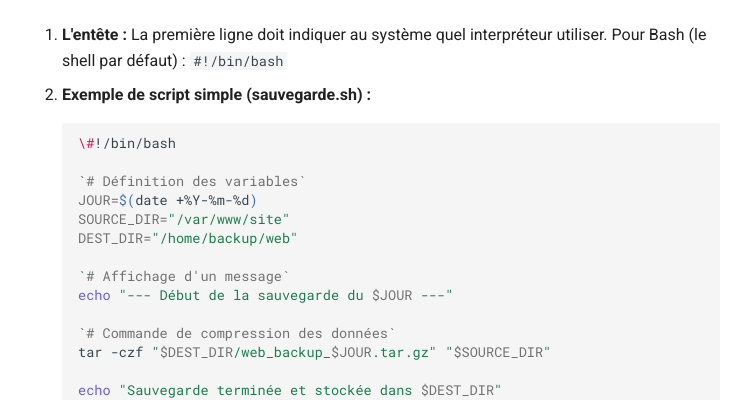
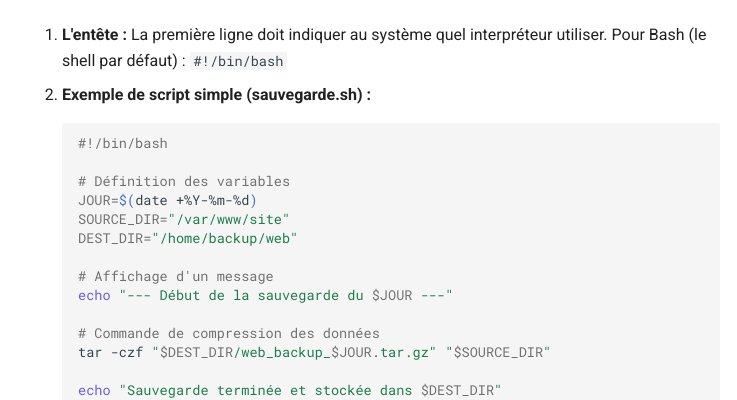
Before and after one commit to zet74prof/zet74prof.github.io, a plain HTML site: page 1A/AP/AP-1A-Bases-Linux/index.html in a window 1280 px wide. Shown: the part 4140-4540 px from the top of the page, without its empty margins (264-1001 px from the left). Drawn offline with Linux system fonts and the light colour scheme.

Commit message:
Deployed  with MkDocs version: 1.6.1

```diff
--- a/1A/AP/AP-1A-Bases-Linux/index.html
+++ b/1A/AP/AP-1A-Bases-Linux/index.html
@@ -1377,17 +1377,17 @@
 </li>
 <li>
 <p><strong>Exemple de script simple (sauvegarde.sh) :</strong></p>
-<div class="language-bash highlight"><pre><span></span><code><span id="__span-0-1"><a id="__codelineno-0-1" name="__codelineno-0-1" href="#__codelineno-0-1"></a><span class="se">\#</span>!/bin/bash
+<div class="language-bash highlight"><pre><span></span><code><span id="__span-0-1"><a id="__codelineno-0-1" name="__codelineno-0-1" href="#__codelineno-0-1"></a><span class="ch">#!/bin/bash</span>
 </span><span id="__span-0-2"><a id="__codelineno-0-2" name="__codelineno-0-2" href="#__codelineno-0-2"></a>
-</span><span id="__span-0-3"><a id="__codelineno-0-3" name="__codelineno-0-3" href="#__codelineno-0-3"></a><span class="sb">`</span><span class="c1"># Définition des variables`</span>
+</span><span id="__span-0-3"><a id="__codelineno-0-3" name="__codelineno-0-3" href="#__codelineno-0-3"></a><span class="c1"># Définition des variables</span>
 </span><span id="__span-0-4"><a id="__codelineno-0-4" name="__codelineno-0-4" href="#__codelineno-0-4"></a><span class="nv">JOUR</span><span class="o">=</span><span class="k">$(</span>date<span class="w"> </span>+%Y-%m-%d<span class="k">)</span>
 </span><span id="__span-0-5"><a id="__codelineno-0-5" name="__codelineno-0-5" href="#__codelineno-0-5"></a><span class="nv">SOURCE_DIR</span><span class="o">=</span><span class="s2">&quot;/var/www/site&quot;</span>
 </span><span id="__span-0-6"><a id="__codelineno-0-6" name="__codelineno-0-6" href="#__codelineno-0-6"></a><span class="nv">DEST_DIR</span><span class="o">=</span><span class="s2">&quot;/home/backup/web&quot;</span>
 </span><span id="__span-0-7"><a id="__codelineno-0-7" name="__codelineno-0-7" href="#__codelineno-0-7"></a>
-</span><span id="__span-0-8"><a id="__codelineno-0-8" name="__codelineno-0-8" href="#__codelineno-0-8"></a><span class="sb">`</span><span class="c1"># Affichage d&#39;un message`</span>
+</span><span id="__span-0-8"><a id="__codelineno-0-8" name="__codelineno-0-8" href="#__codelineno-0-8"></a><span class="c1"># Affichage d&#39;un message</span>
 </span><span id="__span-0-9"><a id="__codelineno-0-9" name="__codelineno-0-9" href="#__codelineno-0-9"></a><span class="nb">echo</span><span class="w"> </span><span class="s2">&quot;--- Début de la sauvegarde du </span><span class="nv">$JOUR</span><span class="s2"> ---&quot;</span>
 </span><span id="__span-0-10"><a id="__codelineno-0-10" name="__codelineno-0-10" href="#__codelineno-0-10"></a>
-</span><span id="__span-0-11"><a id="__codelineno-0-11" name="__codelineno-0-11" href="#__codelineno-0-11"></a><span class="sb">`</span><span class="c1"># Commande de compression des données`</span>
+</span><span id="__span-0-11"><a id="__codelineno-0-11" name="__codelineno-0-11" href="#__codelineno-0-11"></a><span class="c1"># Commande de compression des données</span>
 </span><span id="__span-0-12"><a id="__codelineno-0-12" name="__codelineno-0-12" href="#__codelineno-0-12"></a>tar<span class="w"> </span>-czf<span class="w"> </span><span class="s2">&quot;</span><span class="nv">$DEST_DIR</span><span class="s2">/web_backup_</span><span class="nv">$JOUR</span><span class="s2">.tar.gz&quot;</span><span class="w"> </span><span class="s2">&quot;</span><span class="nv">$SOURCE_DIR</span><span class="s2">&quot;</span>
 </span><span id="__span-0-13"><a id="__codelineno-0-13" name="__codelineno-0-13" href="#__codelineno-0-13"></a>
 </span><span id="__span-0-14"><a id="__codelineno-0-14" name="__codelineno-0-14" href="#__codelineno-0-14"></a><span class="nb">echo</span><span class="w"> </span><span class="s2">&quot;Sauvegarde terminée et stockée dans </span><span class="nv">$DEST_DIR</span><span class="s2">&quot;</span>
```
Also changed, not shown: search/search_index.json (+1 -1 lines).
